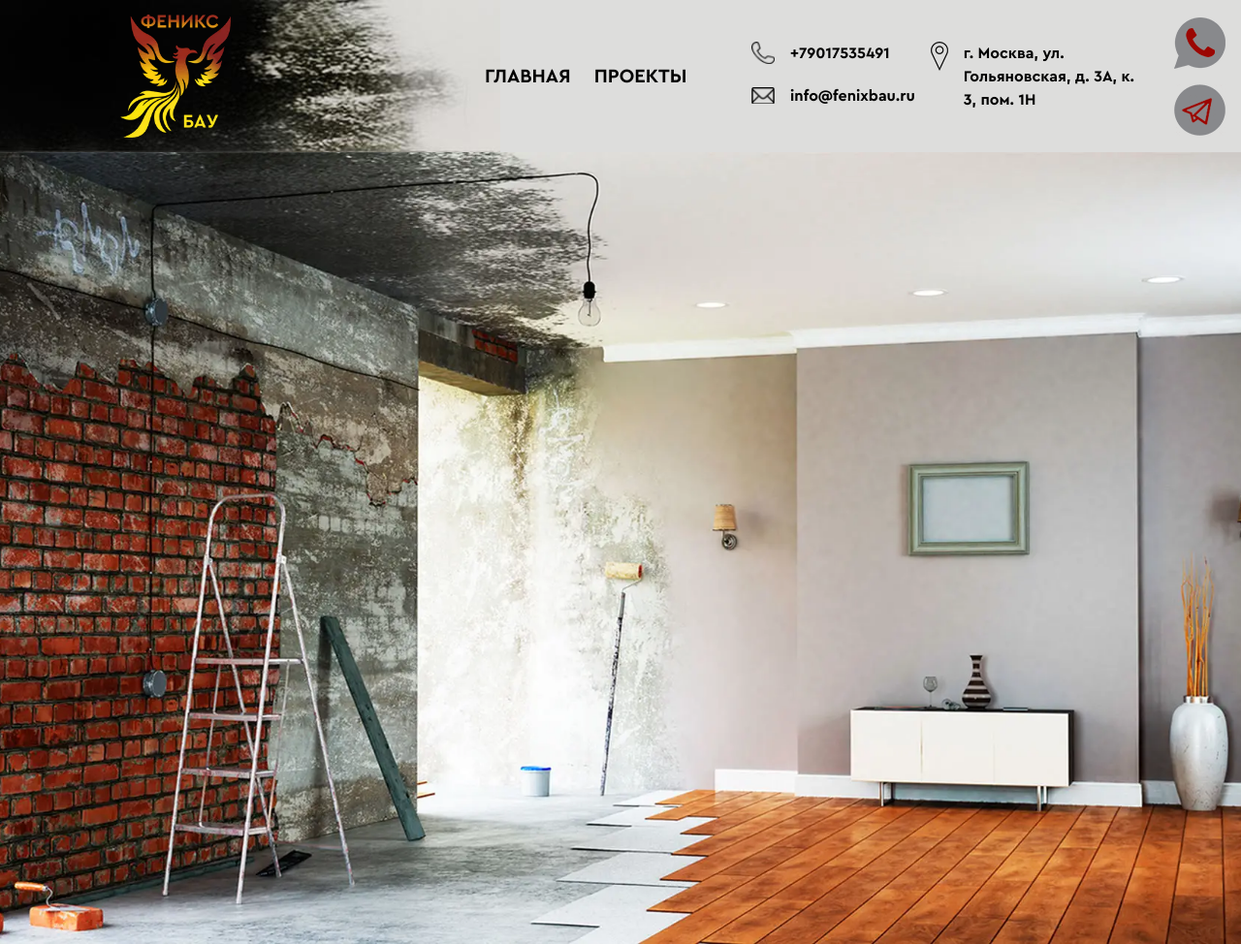
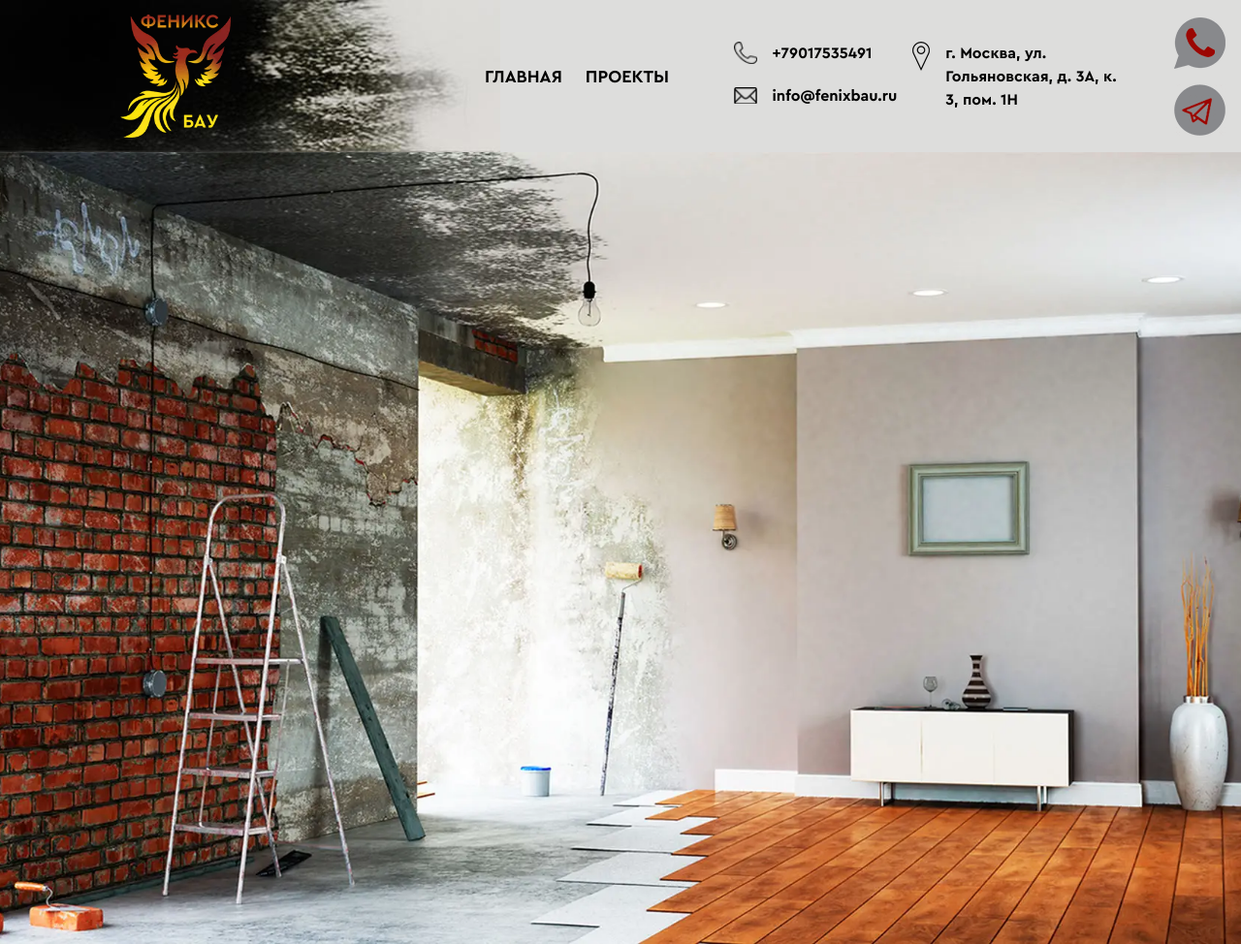
Before and after one commit to slabnevitch/phoenix-bau, a plain HTML site: page index.html in a window 1280 px wide. Shown: the top 974 px of the page at 97% size. Drawn offline with Linux system fonts and the light colour scheme.

Commit message:
menu font size

```diff
--- a/css/main.css
+++ b/css/main.css
@@ -2915,8 +2915,8 @@ body {
   .xl\:text-\[30px\] {
     font-size: 30px;
   }
-  .xl\:text-xl {
-    font-size: 1.25rem;
+  .xl\:text-lg {
+    font-size: 1.125rem;
     line-height: 1.75rem;
   }
   .xl\:after\:left-\[-5px\]::after {
--- a/index.html
+++ b/index.html
@@ -26,10 +26,10 @@
             <nav class="mr-[5.33%] lg:mr-6">
               <ul class="flex flex-wrap gap-x-12 gap-y-6 lg:gap-x-4 group-[.menu-opened]:right-0 xl:gap-x-6 md:fixed md:z-10 md:top-0 md:-right-[100%] md:pt-[100px] md:pb-[50px] md:flex-col md:flex-nowrap md:justify-center md:items-center md:gap-y-[2rem] md:w-full md:h-full md:transition-[right] md:duration-500 md:overflow-y-auto md:bg-graybg md:before:fixed md:before:w-full md:before:h-[100px] md:before:top-0 md:before:-right-[100%] md:before:transition-[right] md:before:z-2 md:before:bg-graybg">
                 <li>
-                  <button data-menu-close type="button" href="#" class="text-2xl font-bold uppercase transition-color hover:text-accent xl:text-xl md:text-2xl">Главная</button>
+                  <button data-menu-close type="button" href="#" class="text-2xl font-bold uppercase transition-color hover:text-accent xl:text-lg md:text-2xl">Главная</button>
                 </li>
                 <li>
-                  <button data-menu-close data-scroll-services class="text-2xl font-bold uppercase transition-color hover:text-accent xl:text-xl md:text-2xl">Проекты</button>
+                  <button data-menu-close data-scroll-services class="text-2xl font-bold uppercase transition-color hover:text-accent xl:text-lg md:text-2xl">Проекты</button>
                 </li>
               </ul>
             </nav>
```
Also changed, not shown: css/main.min.css.
